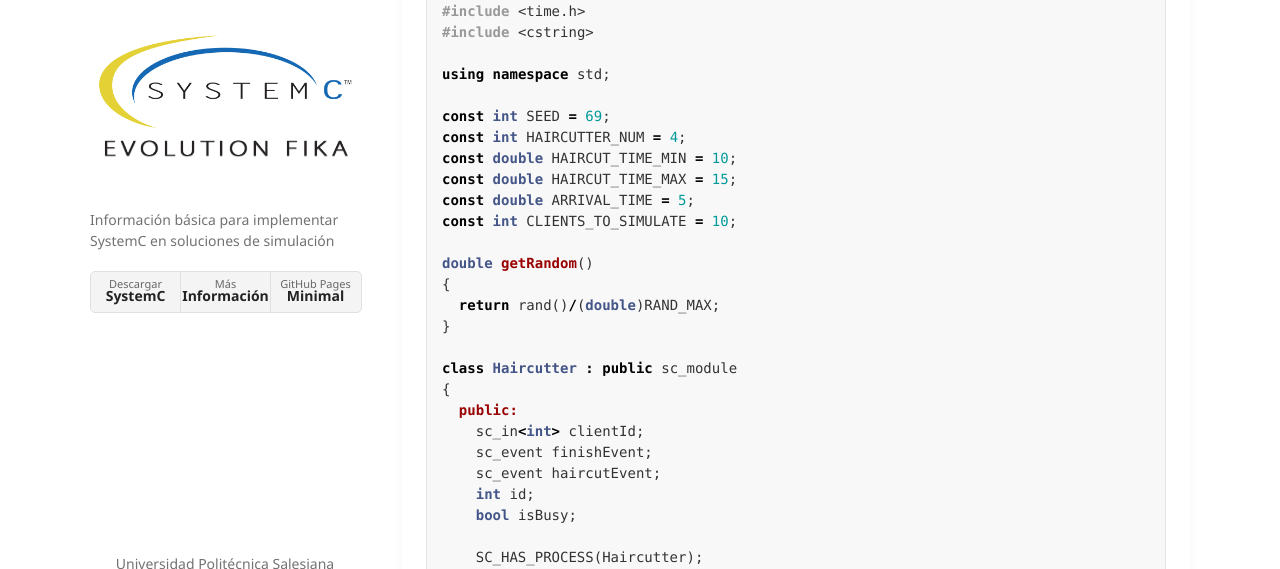
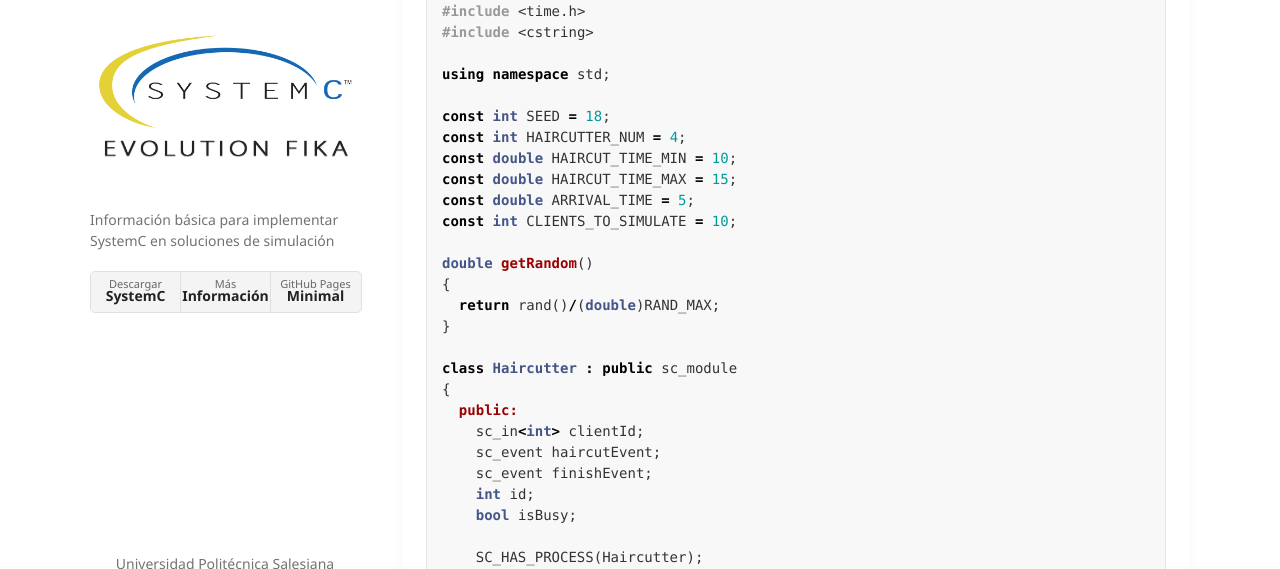
Before and after one commit to eddzhizhpon/eddzhizhpon.github.io, a Jekyll site: the page built from pages/example.md, in a window 1280 px wide and 900 px high, scrolled down 858 px. Shown: the part 152-721 px from the top of the window. Built offline with Jekyll 4.4.1, drawn with Linux system fonts in a browser that asks for light colours; our own code applies the rules of GitHub Pages for plain Markdown files.

Commit message:
Arreglo de sintaxis

```diff
--- a/pages/example.md
+++ b/pages/example.md
@@ -42,7 +42,7 @@ Una vez se hayan definido una lista de elementos básicos para el modelo, es nec
 
 using namespace std;
 
-const int SEED = 69;
+const int SEED = 18;
 const int HAIRCUTTER_NUM = 4;
 const double HAIRCUT_TIME_MIN = 10;
 const double HAIRCUT_TIME_MAX = 15;
@@ -58,8 +58,8 @@ class Haircutter : public sc_module
 {
   public:
     sc_in<int> clientId;
+    sc_event haircutEvent;
     sc_event finishEvent;
-    sc_event haircutEvent;
     int id;
     bool isBusy;
 
```
Also changed, not shown: index.md (+1 -1 lines).
